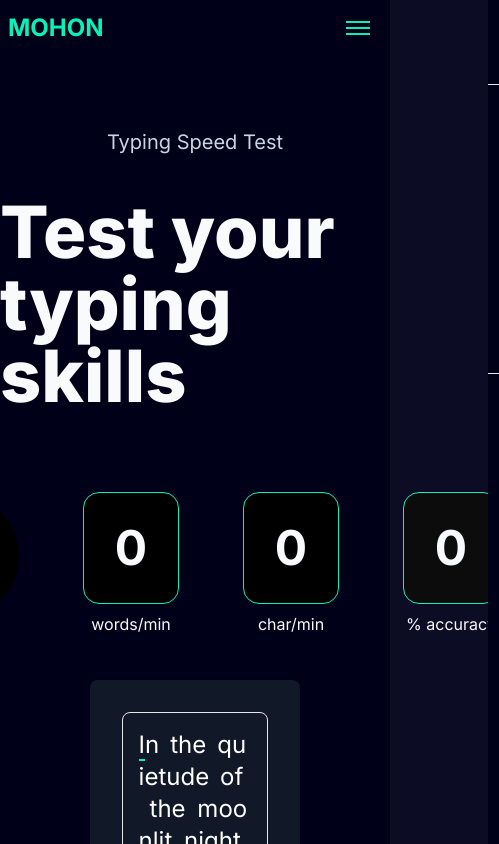
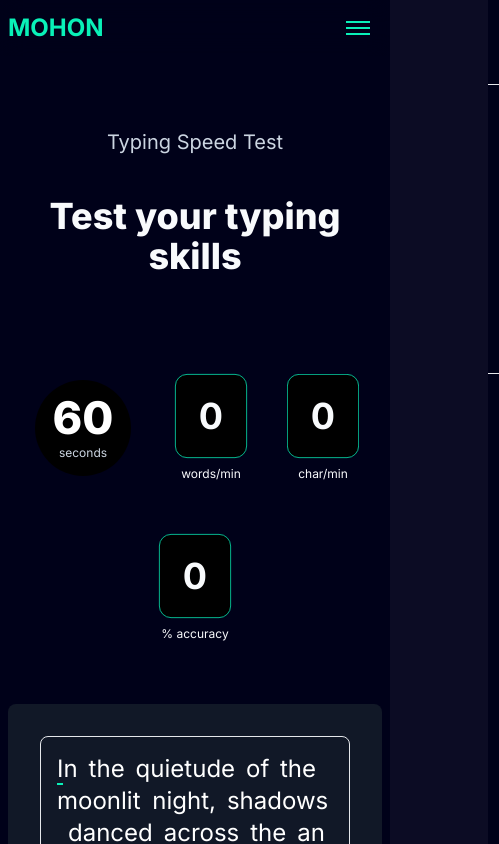
Before and after one commit to mohon0/Mohon, a Next.js app: page /speed-test in a window 390 px wide. Shown: the top 844 px of the page, 499 px wide, since content can reach past the window. Built offline with nearby package versions, Linux system fonts and the light colour scheme; no server answers.

Commit message:
made the speed test page responsive

```diff
--- a/src/app/speed-test/page.tsx
+++ b/src/app/speed-test/page.tsx
@@ -5,7 +5,9 @@ export default function STest() {
     <div className="flex flex-col my-32">
       <div className="flex flex-col gap-10 items-center justify-center">
         <div className="text-xl text-slate-300">Typing Speed Test</div>
-        <div className="text-7xl font-extrabold">Test your typing skills</div>
+        <div className="text-4xl lg:text-7xl font-extrabold text-center">
+          Test your typing skills
+        </div>
       </div>
       <div className="mt-20">
         <SpeedTest />
--- a/src/components/speed/Accuracy.tsx
+++ b/src/components/speed/Accuracy.tsx
@@ -4,7 +4,7 @@ interface Props {
 
 const Accuracy: React.FC<Props> = ({ accuracy }) => {
   return (
-    <div className="flex items-center justify-center flex-col gap-2">
+    <div className="flex scale-75 lg:scale-100 items-center justify-center flex-col gap-2">
       <div className="bg-black border border-primary-200 w-24 h-28 rounded-2xl flex items-center justify-center text-5xl font-bold">
         {accuracy}
       </div>
--- a/src/components/speed/Character.tsx
+++ b/src/components/speed/Character.tsx
@@ -4,7 +4,7 @@ interface Props {
 
 const Character: React.FC<Props> = ({ char }) => {
   return (
-    <div className="flex items-center justify-center flex-col gap-2 overflow-clip">
+    <div className="flex scale-75 lg:scale-100 items-center justify-center flex-col gap-2 overflow-clip">
       <div className="bg-black border border-primary-200 w-24 h-28 rounded-2xl flex items-center justify-center text-5xl font-bold">
         {char}
       </div>
--- a/src/components/speed/Seconds.tsx
+++ b/src/components/speed/Seconds.tsx
@@ -16,7 +16,7 @@ const Seconds: React.FC<SecondsProps> = ({ seconds }) => {
 
   return (
     <div>
-      <div className="relative h-32 w-32 bg-black rounded-full overflow-hidden">
+      <div className="relative scale-75 lg:scale-100 h-32 w-32 bg-black rounded-full overflow-hidden">
         <div className="absolute inset-0 flex flex-col items-center justify-center">
           <div className="text-white text-6xl font-extrabold mb-1">
             {seconds}
--- a/src/components/speed/SpeedTest.tsx
+++ b/src/components/speed/SpeedTest.tsx
@@ -160,15 +160,15 @@ export default function SpeedTest() {
     };
   }, [isTyping, timeLeft]);
   return (
-    <div className="mx-20 flex flex-col gap-10 items-center justify-center">
-      <div className="flex gap-16">
+    <div className="mx-2 lg:mx-20 flex flex-col gap-10 items-center justify-center">
+      <div className="flex flex-wrap items-center justify-center md:items-start gap-4 lg:gap-16">
         <Seconds seconds={timeLeft} />
         <Words words={WPM} />
         <Character char={CPM} />
         <Accuracy accuracy={mistakes} />
       </div>
       <div className="w-full">
-        <div className="m-1 w-11/12 mx-auto p-8 rounded-lg bg-gray-900 text-white">
+        <div className="m-1 lg:w-11/12 mx-auto p-8 rounded-lg bg-gray-900 text-white">
           <input
             type="text"
             className="input-field absolute -z-50 opacity-0"
--- a/src/components/speed/Words.tsx
+++ b/src/components/speed/Words.tsx
@@ -4,7 +4,7 @@ interface Props {
 
 const Words: React.FC<Props> = ({ words }) => {
   return (
-    <div className="flex items-center justify-center flex-col gap-2">
+    <div className="flex scale-75 lg:scale-100 items-center justify-center flex-col gap-2">
       <div className="bg-black border border-primary-200 w-24 h-28 rounded-2xl flex items-center justify-center text-5xl font-bold">
         {words}
       </div>
```
